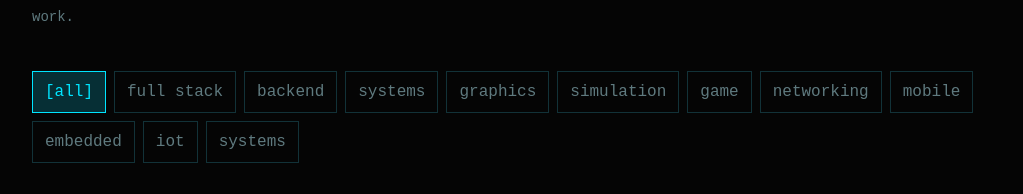
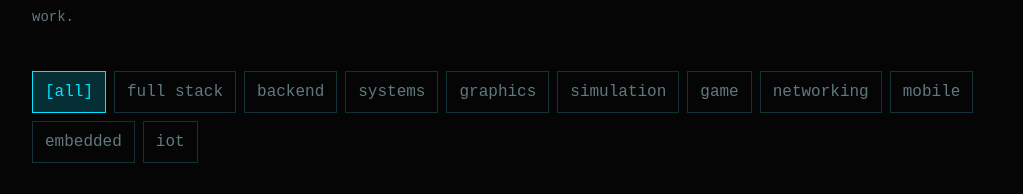
Before and after one commit to UmaidMalik/portfolio, a React (Vite) app: page / in a window 1280 px wide. Shown: the part 2140-2334 px from the top of the page, without its empty margins (128-1151 px from the left). Built offline with nearby package versions, Linux system fonts and the light colour scheme.

Commit message:
removed extra filter category

```diff
--- a/src/sections/ProjectsSection.tsx
+++ b/src/sections/ProjectsSection.tsx
@@ -18,7 +18,6 @@ const filters = [
   { label: "mobile", value: "Mobile"},
   { label: "embedded", value: "Embedded"},
   { label: "iot", value: "IoT"},
-  { label: "systems", value: "Systems"},
 ] as const
 
 type FilterValue = (typeof filters)[number]["value"]
```
